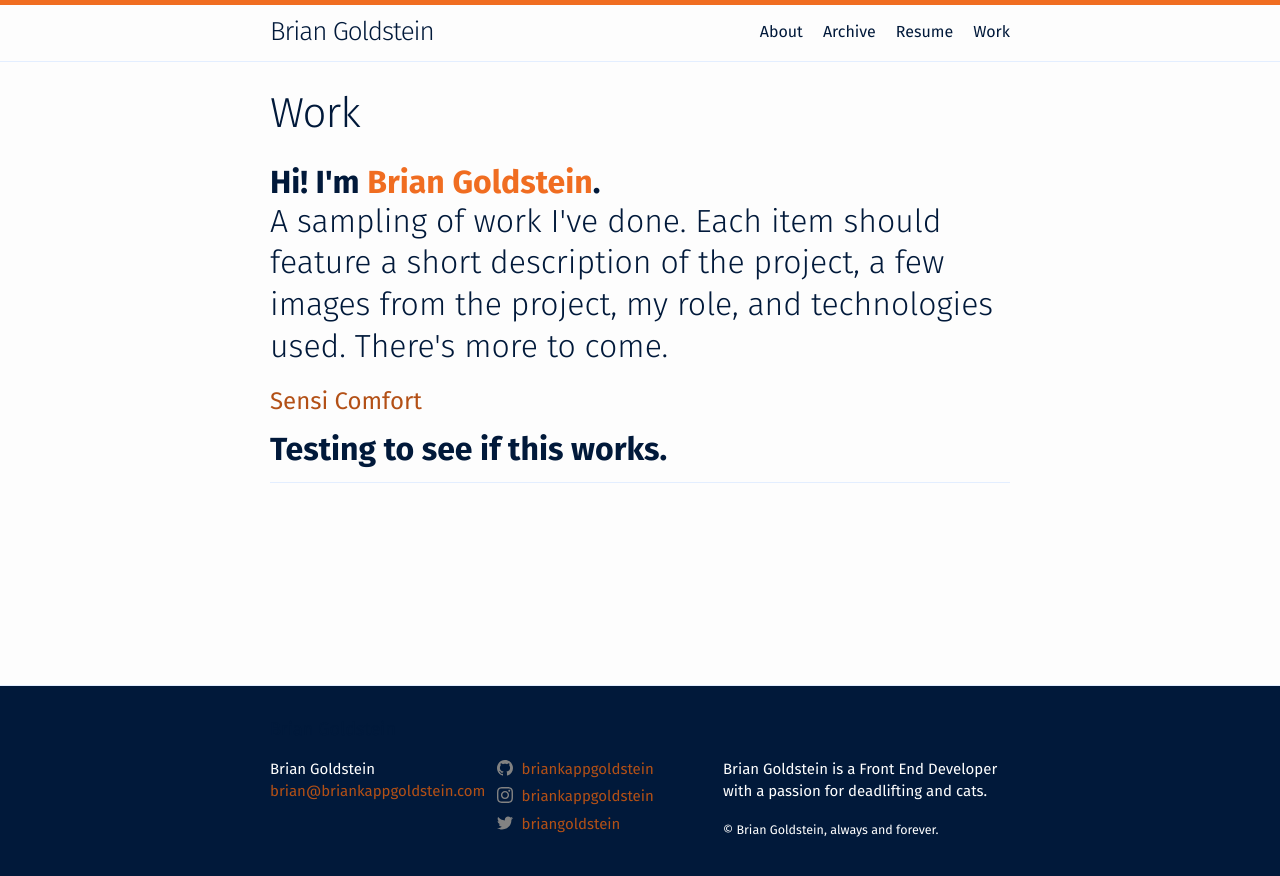
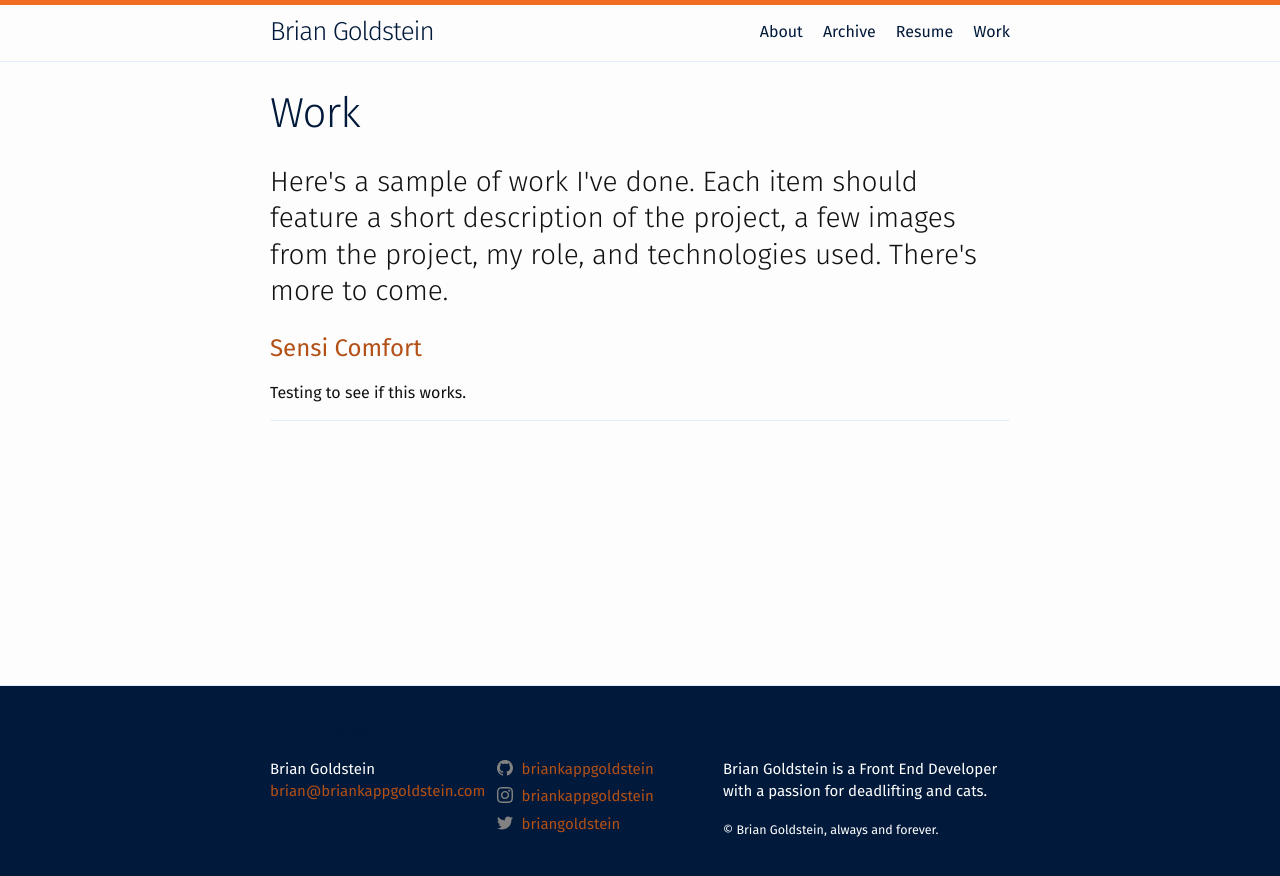
Before and after one commit to briankappgoldstein/new-site, a Jekyll site: the page built from work.md, in a window 1280 px wide. Shown: the top 876 px of the page. Built offline with Jekyll 4.4.1, drawn with Linux system fonts in a browser that asks for light colours.

Commit message:
lead class

```diff
--- a/_sass/_minima/_base.scss
+++ b/_sass/_minima/_base.scss
@@ -165,6 +165,12 @@
   font-weight: 300;
 }
 
+.lead {
+  font-size: 28px;
+  line-height: 1.3;
+  margin-bottom: 1.3rem;
+  font-weight: 300;
+}
 
 .welcome {
   font-weight: 700;
--- a/work.md
+++ b/work.md
@@ -3,11 +3,9 @@
 title: Work
 permalink: /work/
 ---
-<h2 class="welcome"> Hi! I'm <span class="name">Brian Goldstein</span>.
+<p class="lead">Here's a sample of work I've done. Each item should feature a short description of the project, a few images from the project, my role, and technologies used. There's more to come.</p>
 
-<p class="subtitle">A sampling of work I've done. Each item should feature a short description of the project, a few images from the project, my role, and technologies used. There's more to come.</p>
-
-<div>
+<div class="home">
 {%- if site.work.size > 0 -%}
     <ul class="post-list">
       {%- for item in site.work -%}
```
